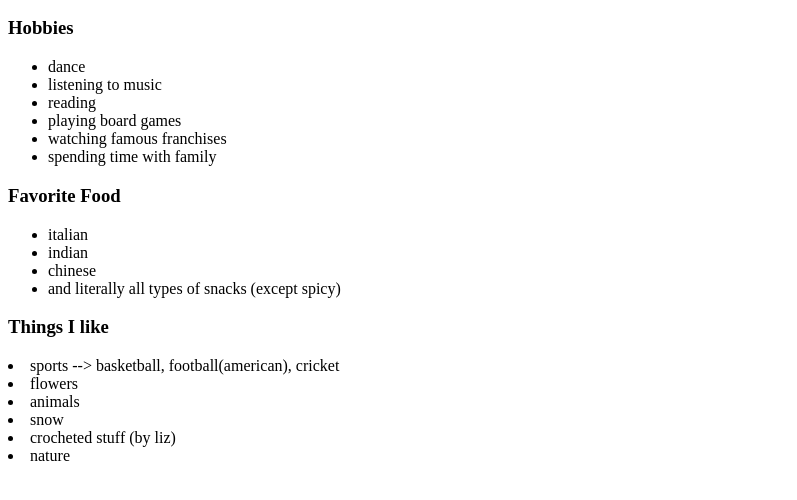
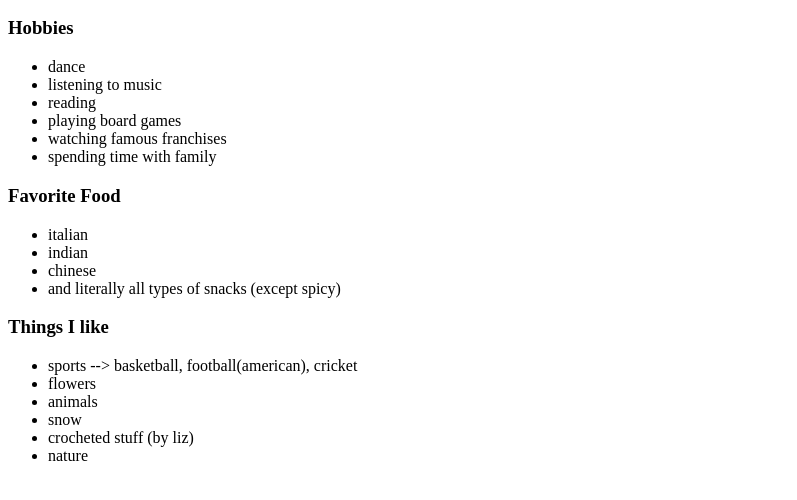
Before and after one commit to pandas234/personal-web, a plain HTML site: page index.html in a window 1280 px wide. Shown: the part 96-596 px from the top of the page, without its empty margins (0-797 px from the left). Drawn offline with Linux system fonts and the light colour scheme; a script that the page names is missing.

Commit message:
Update index.html

```diff
--- a/index.html
+++ b/index.html
@@ -1,3 +1,4 @@
+
 <body>
   <html>
   <h1><center><strong> Shriya Iyengar </strong></center></h1>
@@ -16,15 +17,19 @@
     <li> italian </li>
     <li> indian </li>
     <li> chinese</li>
-    <li> and literally all types of snacks (except spicy) </li></ul>
+    <li> and literally all types of snacks (except spicy) </li>     </ul>
     <h3> Things I like</h3>
-  <li> sports --> basketball, football(american), cricket</li>
+    <ul>
+   <li> sports --> basketball, football(american), cricket</li>
   <li> flowers</li>
   <li> animals</li>
   <li> snow </li>
   <li> crocheted stuff (by liz)</li>
-  <li> nature </li></ul>
+  <li> nature </li>
+    </ul>
   </html>
 
   <script src="script.js"></script>
 </body>
+
+</html>
```
